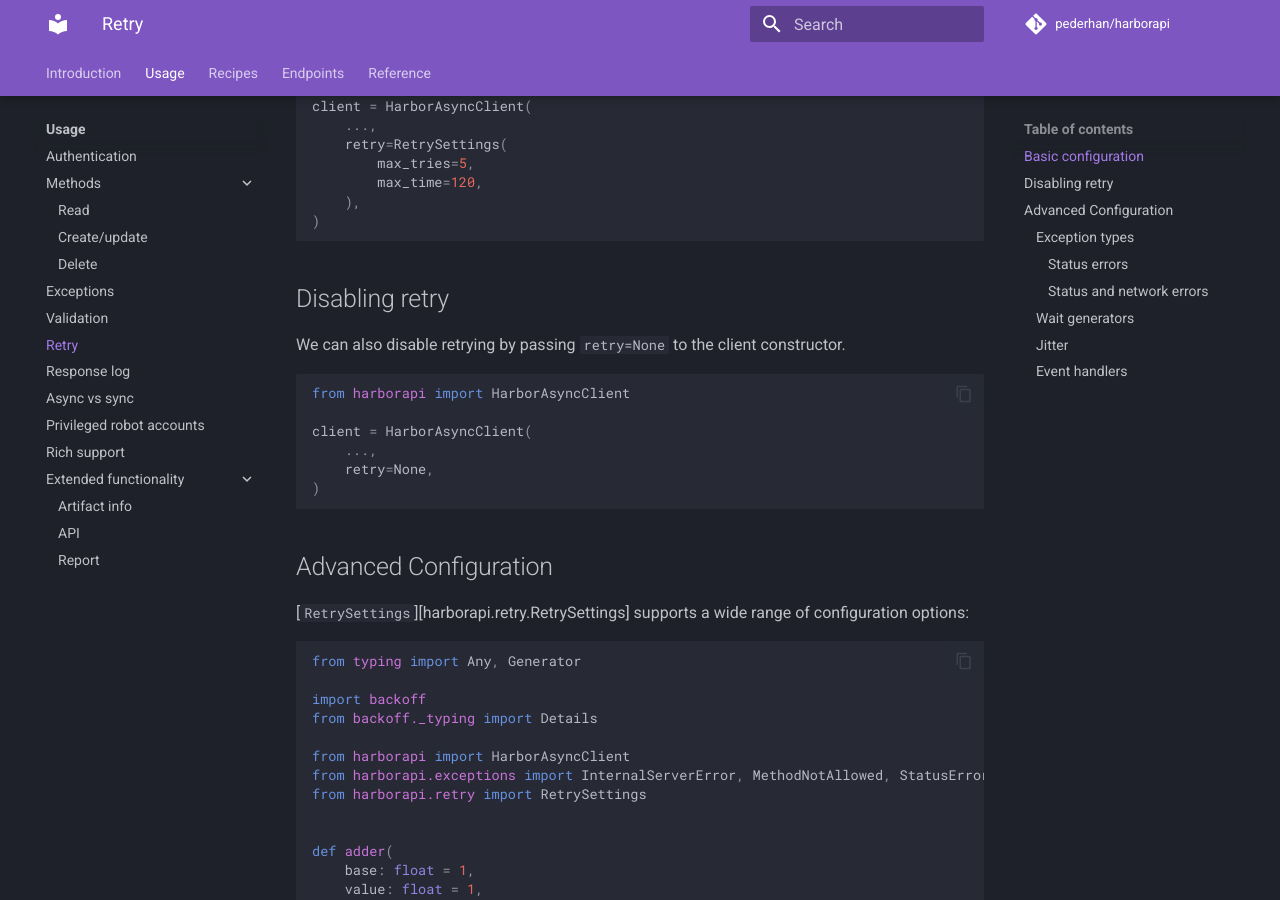
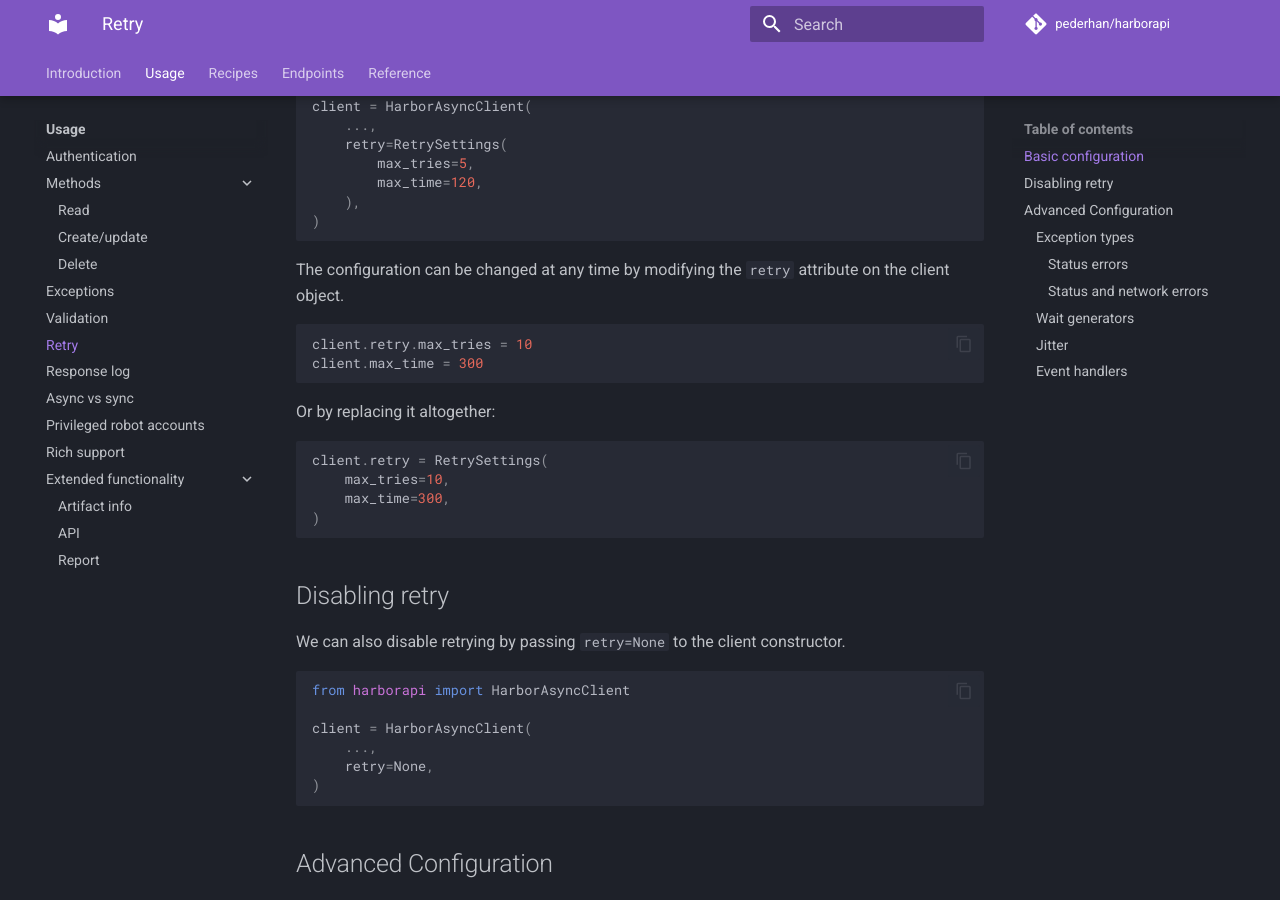
Before and after one commit to unioslo/harborapi, an MkDocs documentation site: the page built from docs/usage/retry.md, in a window 1280 px wide and 900 px high, scrolled down 484 px. Built offline with MkDocs 1.6.1 and Material for MkDocs 9.7.7, drawn with Linux system fonts in a browser that asks for light colours; comment, search, counter and statistics services are not loaded.

Commit message:
Docs: add section on changing retry settings

````diff
--- a/docs/usage/retry.md
+++ b/docs/usage/retry.md
@@ -16,6 +16,22 @@ client = HarborAsyncClient(
         max_tries=5,
         max_time=120,
     ),
+)
+```
+
+The configuration can be changed at any time by modifying the `retry` attribute on the client object.
+
+```py
+client.retry.max_tries = 10
+client.max_time = 300
+```
+
+Or by replacing it altogether:
+
+```py
+client.retry = RetrySettings(
+    max_tries=10,
+    max_time=300,
 )
 ```
 
````
